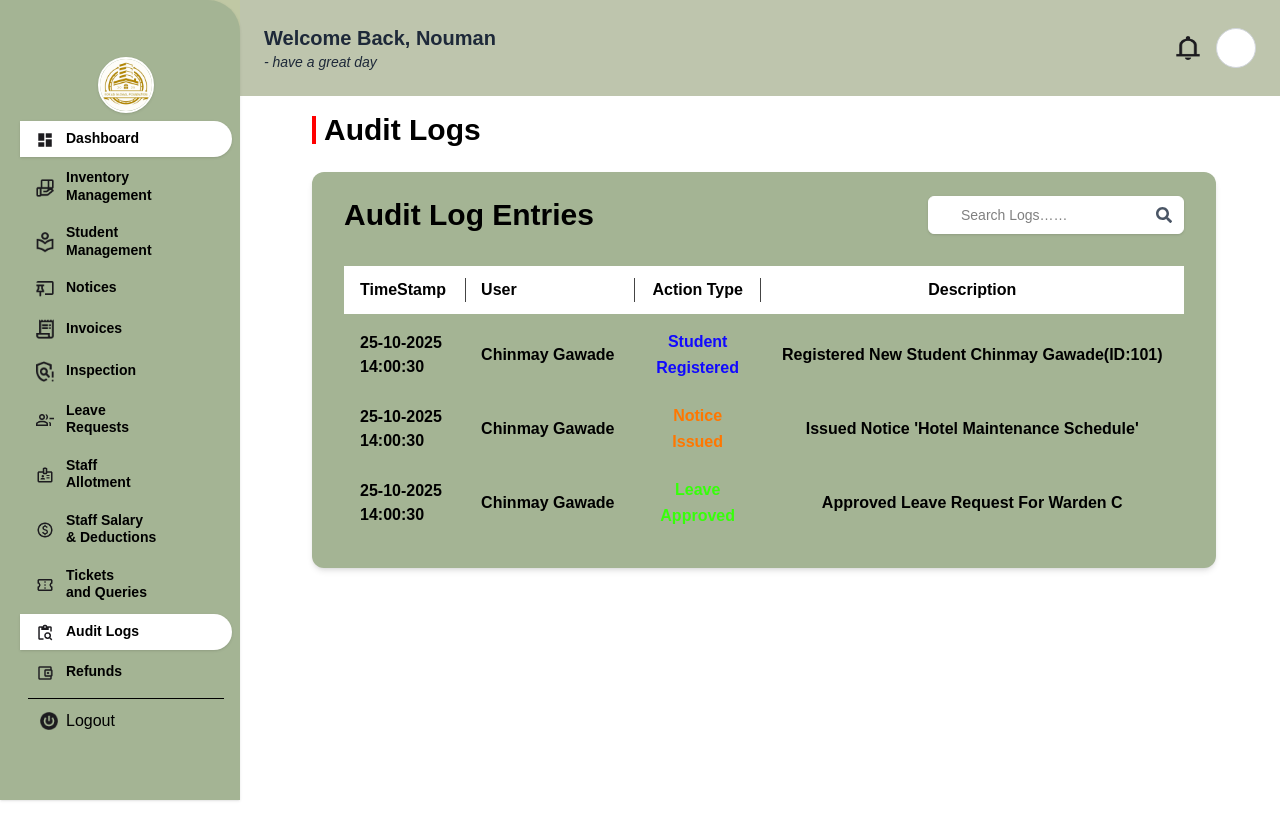
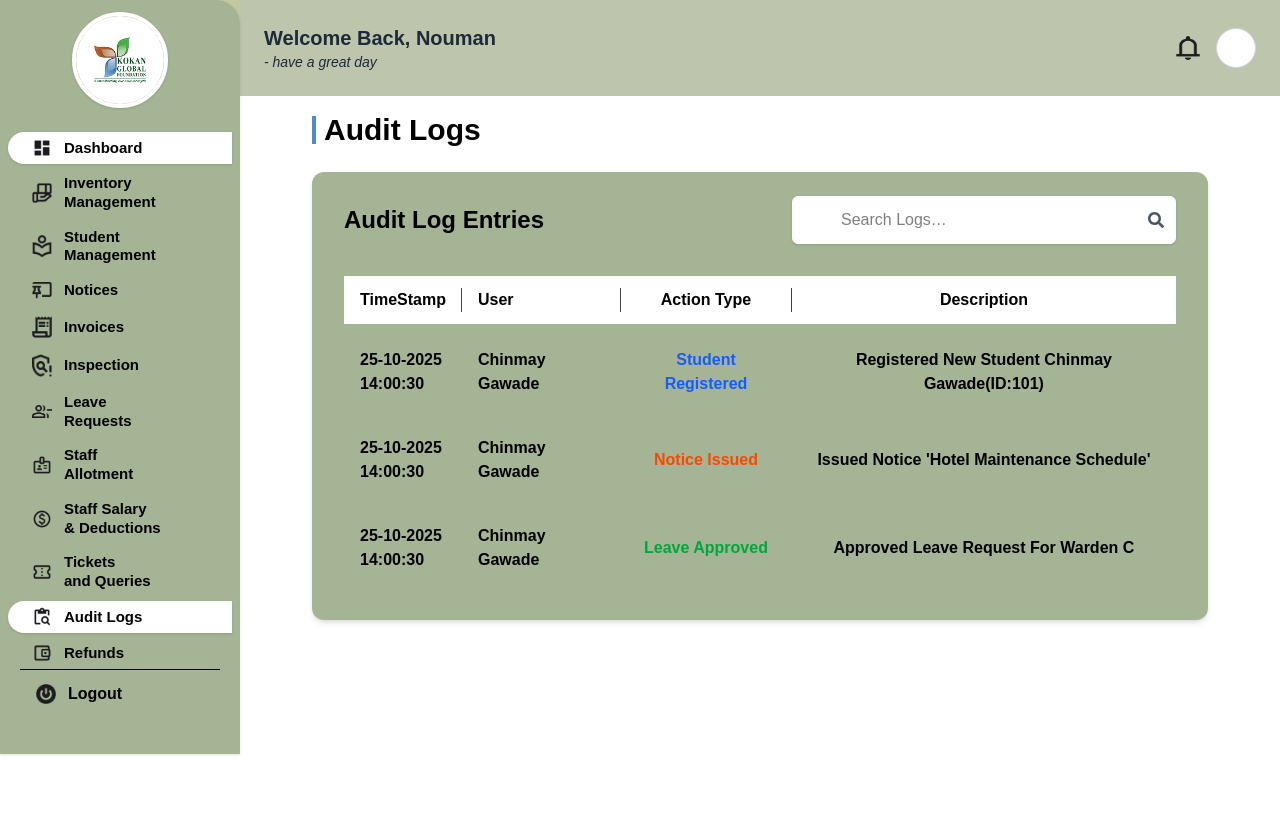
Before and after one commit to dev-nexcore/HM_ADMIN, a Next.js app: page /audit in a window 1280 px wide. Shown: the top 840 px of the page. Built offline with nearby package versions, Linux system fonts and the light colour scheme.

Commit message:
sidebar done by pranali

```diff
--- a/src/components/audit/audit.jsx
+++ b/src/components/audit/audit.jsx
@@ -5,84 +5,67 @@ import { FaSearch, FaFilter } from "react-icons/fa";
 
 export default function AuditLogsSection() {
   const [searchTerm, setSearchTerm] = useState("");
-  const [isFilterModalOpen, setIsFilterModalOpen] = useState(false); // Modal state
+  const [isFilterModalOpen, setIsFilterModalOpen] = useState(false);
 
   const logs = [
-    {
-      timestamp: "25-10-2025\n14:00:30",
-      user: "Chinmay Gawade",
-      action: "Student Registered",
-      description: "Registered New Student Chinmay Gawade(ID:101)",
-    },
-    {
-      timestamp: "25-10-2025\n14:00:30",
-      user: "Chinmay Gawade",
-      action: "Notice Issued",
-      description: "Issued Notice 'Hotel Maintenance Schedule'",
-    },
-    {
-      timestamp: "25-10-2025\n14:00:30",
-      user: "Chinmay Gawade",
-      action: "Leave Approved",
-      description: "Approved Leave Request For Warden C",
-    },
+    { timestamp: "25-10-2025\n14:00:30", user: "Chinmay Gawade", action: "Student Registered", description: "Registered New Student Chinmay Gawade(ID:101)" },
+    { timestamp: "25-10-2025\n14:00:30", user: "Chinmay Gawade", action: "Notice Issued", description: "Issued Notice 'Hotel Maintenance Schedule'" },
+    { timestamp: "25-10-2025\n14:00:30", user: "Chinmay Gawade", action: "Leave Approved", description: "Approved Leave Request For Warden C" },
   ];
 
-  // Update filter to exclude 'ip' since it's removed
-  const filteredLogs = logs.filter((log) =>
-    Object.values(log).some((value) =>
-      value.toLowerCase().includes(searchTerm.toLowerCase())
+  const filteredLogs = logs.filter(log =>
+    Object.values(log).some(val =>
+      val.toLowerCase().includes(searchTerm.toLowerCase())
     )
   );
 
-  const getColorForWord = (word) => {
-    if (word === "Student" || word === "Registered") return "text-[#1109FF]";
-    if (word === "Notice" || word === "Issued") return "text-[#FF7700]";
-    if (word === "Leave" || word === "Approved") return "text-[#36FF09]";
+  const getColorForAction = action => {
+    if (action === "Student Registered") return "text-blue-600";
+    if (action === "Notice Issued") return "text-orange-600";
+    if (action === "Leave Approved") return "text-green-600";
     return "";
   };
 
-  // Toggle filter modal
-  const toggleFilterModal = () => {
-    setIsFilterModalOpen(!isFilterModalOpen);
-  };
+  const toggleFilterModal = () => setIsFilterModalOpen(!isFilterModalOpen);
 
   return (
-    <div className="min-h-screen w-full overflow-hidden bg-white pt-8 pl-6 sm:pl-8 md:pl-12 pr-4 sm:pr-6 md:pr-10">
+    <div className="min-h-screen w-full bg-white pt-8 px-6 sm:px-8 md:px-12">
       <div className="flex items-center gap-2 mb-6">
-        <span className="h-7 w-1 bg-[#FF0000]"></span>
-        <h2 className="text-3xl sm:text-3xl font-semibold text-black">Audit Logs</h2>
+        <span className="h-7 w-1 bg-[#4F8CCF]" />
+        <h2 className="text-3xl font-semibold text-black">Audit Logs</h2>
       </div>
 
       <div className="bg-[#A4B494] rounded-xl px-4 sm:px-8 py-6 shadow-md">
         <div className="flex flex-col sm:flex-row items-center justify-between gap-4 mb-6">
-          <h3 className="text-2xl sm:text-3xl font-semibold text-black whitespace-nowrap">
-            Audit Log Entries
-          </h3>
+          <h3 className="text-2xl font-semibold text-black">Audit Log Entries</h3>
 
           <div className="flex items-center gap-2 w-full sm:w-auto">
-            <div className="relative w-full sm:w-64">
+            <div className="relative w-full sm:w-80 md:w-64 lg:w-96">
               <input
                 type="text"
-                placeholder="Search Logs……"
+                placeholder="Search Logs…"
                 value={searchTerm}
                 onChange={(e) => setSearchTerm(e.target.value)}
-                className="w-full rounded-md border border-white bg-white pr-10 pl-8 py-2 text-sm text-black shadow"
+                className="
+                  w-full
+                  h-10 sm:h-12 md:h-12
+                  rounded-md bg-white border border-white
+                  pl-12 pr-10
+                  text-sm sm:text-base
+                  text-black shadow
+                "
               />
               <FaSearch className="absolute right-3 top-1/2 -translate-y-1/2 text-gray-600 pointer-events-none" />
             </div>
-{/*
-            <button
-              className="flex items-center gap-2 bg-green-500 hover:bg-green-600 text-white font-semibold rounded-md px-5 py-2 whitespace-nowrap shadow-md"
-              onClick={toggleFilterModal}
-            >
-              <FaFilter />
-              <span className="hidden sm:inline">Filter</span>
+
+            {/* Filter button (commented) */}
+            {/* <button className="flex items-center gap-2 bg-green-500 hover:bg-green-600 text-white font-semibold rounded-md px-5 py-2 shadow-md" onClick={toggleFilterModal}>
+              <FaFilter /><span className="hidden sm:inline">Filter</span>
             </button> */}
           </div>
         </div>
 
-        <div className="overflow-hidden">
+        <div className="overflow-x-auto">
           <table className="w-full text-sm sm:text-base text-left text-black border-separate border-spacing-y-2">
             <style jsx>{`
               th {
@@ -91,55 +74,34 @@ export default function AuditLogsSection() {
               th:not(:last-child)::after {
                 content: "";
                 position: absolute;
-                top: 12px; /* margin from top */
-                bottom: 12px; /* margin from bottom */
+                top: 12px;
+                bottom: 12px;
                 right: 0;
-                width: 0.5px; /* thin and clean line */
-                background-color: #444; /* soft black (adjust if needed) */
+                width: 0.5px;
+                background-color: #444;
               }
             `}</style>
-
             <thead>
               <tr className="bg-white font-semibold text-black">
-                <th className="px-4 py-3 whitespace-nowrap text-sm sm:text-base">TimeStamp</th>
-                <th className="px-4 py-3 whitespace-nowrap text-sm sm:text-base">User</th>
-                <th className="px-4 py-3 text-center whitespace-nowrap text-sm sm:text-base">Action Type</th>
-                <th className="px-4 py-3 text-center whitespace-nowrap text-sm sm:text-base">Description</th>
+                <th className="px-4 py-3">TimeStamp</th>
+                <th className="px-4 py-3">User</th>
+                <th className="px-4 py-3 text-center">Action Type</th>
+                <th className="px-4 py-3 text-center">Description</th>
               </tr>
             </thead>
-
             <tbody>
               {filteredLogs.length > 0 ? (
-                filteredLogs.map((log, index) => (
-                  <tr
-                    key={index}
-                    className="bg-[#A4B494] even:bg-opacity-90 hover:bg-[#90A884] transition-all rounded-md"
-                  >
-                    <td className="px-4 py-2 whitespace-pre-line font-semibold text-sm sm:text-base">
-                      {log.timestamp}
-                    </td>
-                    <td className="px-4 py-2 whitespace-pre-line font-semibold text-sm sm:text-base">
-                      {log.user}
-                    </td>
-                    <td className="px-4 py-2 text-center font-semibold text-sm sm:text-base">
-                      <div className="flex flex-col items-center justify-center h-full space-y-0.5">
-                        {log.action.split(" ").map((word, i) => (
-                          <div key={i} className={getColorForWord(word)}>
-                            {word}
-                          </div>
-                        ))}
-                      </div>
-                    </td>
-                    <td className="px-4 py-2 font-semibold text-center text-sm sm:text-base">
-                      {log.description}
-                    </td>
+                filteredLogs.map((log, idx) => (
+                  <tr key={idx} className="bg-[#A4B494] even:bg-opacity-90 hover:bg-[#90A884] transition-all rounded-md">
+                    <td className="px-4 py-4 whitespace-pre-line font-semibold">{log.timestamp}</td>
+                    <td className="px-4 py-4 whitespace-pre-line font-semibold">{log.user}</td>
+                    <td className={`px-4 py-4 text-center font-semibold ${getColorForAction(log.action)}`}>{log.action}</td>
+                    <td className="px-4 py-4 text-center font-semibold">{log.description}</td>
                   </tr>
                 ))
               ) : (
                 <tr>
-                  <td colSpan={4} className="text-center py-6 font-medium">
-                    No logs found.
-                  </td>
+                  <td colSpan={4} className="text-center py-6 font-medium">No logs found.</td>
                 </tr>
               )}
             </tbody>
@@ -147,69 +109,11 @@ export default function AuditLogsSection() {
         </div>
       </div>
 
-     {/* Filter Modal */}
+      {/* Filter Modal (commented) */}
       {/* {isFilterModalOpen && (
         <div className="fixed inset-0 z-50 flex items-center justify-center backdrop-blur-md bg-opacity-50">
           <div className="bg-white p-6 rounded-lg shadow-lg w-[90%] sm:w-[400px]">
-            <h3 className="text-xl font-semibold mb-4 text-gray-700">Filter Refunds</h3>
-            <div className="space-y-4">
-              <div>
-                <label className="block text-sm font-medium text-black">Status</label>
-                <select className="w-full mt-1 p-2 border border-gray-700 rounded-md text-gray-700">
-                  <option>All Status</option>
-                  <option>Pending</option>
-                  <option>Completed</option>
-                  <option>Rejected</option>
-                </select>
-              </div>
-
-              <div>
-                <label className="block text-sm font-medium text-gray-700">Date From</label>
-                <input
-                  type="date"
-                  className="w-full mt-1 p-2 border border-gray-700 rounded-md  text-gray-700"
-                />
-              </div>
-
-              <div>
-                <label className="block text-sm font-medium text-gray-700">Date To</label>
-                <input
-                  type="date"
-                  className="w-full mt-1 p-2 border border-gray-700 rounded-md  text-gray-700 "
-                />
-              </div>
-
-              <div>
-                <label className="block text-sm font-medium text-gray-700">Amount Range</label>
-                <div className="flex gap-4">
-                  <input
-                    type="number"
-                    placeholder="Min Amount"
-                    className="p-2 border border-gray-700 rounded-md w-full text-gray-900"
-                  />
-                  <input
-                    type="number"
-                    placeholder="Max Amount"
-                    className="p-2 border border-gray-700 rounded-md w-full  text-gray-900"
-                  />
-                </div>
-              </div>
-            </div>
-
-            <div className="mt-6 flex justify-between">
-              <button
-                onClick={() => setIsFilterModalOpen(false)}
-                className="bg-gray-300 text-black px-4 py-2 rounded-md"
-              >
-                Clear Filters
-              </button>
-              <button
-                onClick={() => setIsFilterModalOpen(false)}
-                className="bg-green-500 text-white px-4 py-2 rounded-md"
-              >
-                Apply Filters
-              </button>
-            </div>
+            …filter content…
           </div>
         </div>
       )} */}
--- a/src/components/home/sidebar.jsx
+++ b/src/components/home/sidebar.jsx
@@ -35,11 +35,7 @@ export default function Sidebar() {
     },
     { label: "Notices", icon: "/photos/notice.png", href: "/notices" },
     { label: "Invoices", icon: "/photos/invoice.png", href: "/invoices" },
-    {
-      label: "Inspection",
-      icon: "/photos/inspection.png",
-      href: "/inspection",
-    },
+    { label: "Inspection", icon: "/photos/inspection.png", href: "/inspection" },
     {
       label: "Leave<br/>Requests",
       icon: "/photos/leave.png",
@@ -71,14 +67,17 @@ export default function Sidebar() {
   };
 
   const getLinkClass = (href, label) =>
-    `flex items-center gap-3 px-4 py-2 transition-all duration-200 text-[0.86rem] cursor-pointer leading-tight w-full rounded-r-full
-     ${active === label || pathname === href
-      ? "bg-white text-black font-semibold shadow"
-      : "hover:bg-white/30 text-black"}`;
+  `flex items-center gap-3 px-2 py-1.5 transition-all duration-200 text-[15px] font-semibold w-full cursor-pointer
+   ${
+     active === label || pathname === href
+       ? "bg-white text-black shadow rounded-l-full pl-6 pr-0"
+       : "hover:bg-white/30 text-black pl-6 pr-0"
+   }`;
+
 
   return (
-    <div>
-      {/* Hamburger menu (Mobile) */}
+    <div className="min-h-screen flex">
+      {/* Mobile hamburger */}
       <button
         className="md:hidden fixed top-4 left-4 z-50 p-2 bg-[#A4B494] rounded-md shadow text-black"
         onClick={() => setSidebarOpen(true)}
@@ -87,12 +86,12 @@ export default function Sidebar() {
         <Menu size={24} />
       </button>
 
+      {/* Sidebar */}
       <aside
-        className={`fixed top-0 left-0 z-40 w-60 h-screen items-center justify-center bg-[#A4B494] py-4 pl-3 flex flex-col
-        rounded-tr-4xl shadow transform transition-transform duration-300
-        common-classes ${isHydrated && sidebarOpen ? "translate-x-0" : "-translate-x-full"} md:translate-x-0 md:static`}
+        className={`fixed top-0 left-0 z-40 w-60 h-full bg-[#A4B494] py-6 shadow rounded-tr-3xl flex flex-col items-center transition-transform duration-300
+        ${isHydrated && sidebarOpen ? "translate-x-0" : "-translate-x-full"} md:translate-x-0 md:static`}
       >
-        {/* Close Button (Mobile Only) */}
+        {/* Close button mobile */}
         <button
           className="md:hidden absolute top-4 right-4 p-2 text-black"
           onClick={() => setSidebarOpen(false)}
@@ -102,8 +101,8 @@ export default function Sidebar() {
         </button>
 
         {/* Logo */}
-<div className="flex items-center justify-center mb-2 px-1">
-  <div className="w-14 h-14 rounded-full overflow-hidden border-2 border-white shadow">
+<div className="flex justify-center items-center mb-6 -mt-3">
+  <div className="w-24 h-24 rounded-full overflow-hidden border-4 border-white shadow">
     <img
       src="/photos/logo.png"
       alt="Logo"
@@ -113,17 +112,21 @@ export default function Sidebar() {
 </div>
 
 
-        {/* Nav Links */}
-        <ul className="space-y-1 font-semibold pr-2 w-full px-2">
+        {/* Nav items */}
+        <ul className="flex flex-col gap-1 w-full px-2">
           {navItems.map(({ label, icon, href }) => (
             <li key={label} onClick={() => setActive(label)}>
               <Link href={href}>
                 <div className={getLinkClass(href, label)}>
-                  <div className="min-w-[18px] mt-[2px]">
-                    <Image src={icon} alt={`${label} icon`} width={18} height={18} />
-                  </div>
+                  <Image
+                    src={icon}
+                    alt={`${label} icon`}
+                    width={20}
+                    height={20}
+                    className="shrink-0"
+                  />
                   <span
-                    className="break-words text-[14px] font-bold"
+                    className="break-words leading-tight"
                     dangerouslySetInnerHTML={{ __html: label }}
                   />
                 </div>
@@ -132,31 +135,30 @@ export default function Sidebar() {
           ))}
         </ul>
 
-        {/* Logout Button */}
-        <div className="mt-2 mb-1 w-full px-4">
-          <hr className="border-t border-black mb-1" />
+        {/* Logout */}
+        <div className="mt-auto mb-6 px-5 w-full">
+          <hr className="border-t border-black mb-3" />
           <button
             onClick={() => setShowLogoutConfirm(true)}
-            className="flex items-center gap-2 text-black px-3 py-1.5 rounded-full hover:bg-[#3E522D] w-full"
+            className="flex items-center justify-start gap-3 text-black px-4 -pt-3 rounded-full hover:bg-[#3E522D] w-full font-semibold"
           >
-            <Image src="/photos/logout.png" alt="Logout" width={18} height={18} />
+            <Image src="/photos/logout.png" alt="Logout" width={20} height={20} />
             Logout
           </button>
         </div>
       </aside>
 
-      {/* Dark Overlay (Mobile only) */}
+      {/* Overlay mobile */}
       {sidebarOpen && (
         <div
           className="fixed inset-0 bg-black opacity-30 z-30 md:hidden"
           onClick={() => setSidebarOpen(false)}
-          aria-hidden="true"
         />
       )}
 
-      {/* Logout Confirmation Modal */}
+      {/* Logout confirmation */}
       {showLogoutConfirm && (
-        <div className="fixed inset-0 flex items-center justify-center backdrop-blur-sm bg-[#A4B494]/60 z-50">
+        <div className="fixed inset-0 flex items-center justify-center bg-[#A4B494]/60 backdrop-blur-sm z-50">
           <div className="bg-[#A4B494] p-6 rounded-xl shadow-lg w-80 max-w-full text-black flex flex-col items-center">
             <p className="mb-4 text-center text-lg font-extrabold">
               Are you sure you want to logout?
@@ -164,7 +166,7 @@ export default function Sidebar() {
             <div className="flex gap-4">
               <button
                 onClick={handleLogout}
-                className="bg-white text-[#4A633E] font-semibold px-5 py-2 rounded-full hover:bg-[#D7E3C8]"
+                className="bg-white text-[#4A633E] font-semibold px-5 py-2 rounded-full hover:bg-[#D7E3C8] "
               >
                 Yes
               </button>
--- a/src/components/ticket/ticket.jsx
+++ b/src/components/ticket/ticket.jsx
@@ -50,7 +50,7 @@ export default function TicketsSection() {
 
   return (
     <div className="px-4 md:px-6 py-10 space-y-10 max-w-screen-xl mx-auto">
-      <h2 className="text-2xl font-bold text-black border-l-4 border-red-600 pl-3">
+      <h2 className="text-2xl font-bold text-black border-l-4 border-[#4F8CCF] pl-3">
         Tickets & Queries
       </h2>
 
@@ -78,7 +78,7 @@ export default function TicketsSection() {
                     <td className="px-5 py-3">{ticket.id}</td>
                     <td className="px-5 py-3">{ticket.subject}</td>
                     <td className="px-5 py-3">{ticket.raisedBy}</td>
-                    <td className="px-5 py-3 font-bold text-orange-500">
+                    <td className="px-5 py-3 font-bold text-[#4F8CCF]">
                       {ticket.status}
                     </td>
                     <td className="px-5 py-3">{ticket.dateRaised}</td>
```
Also changed, not shown: public/logo.png (deleted), public/photos/logo.png.
